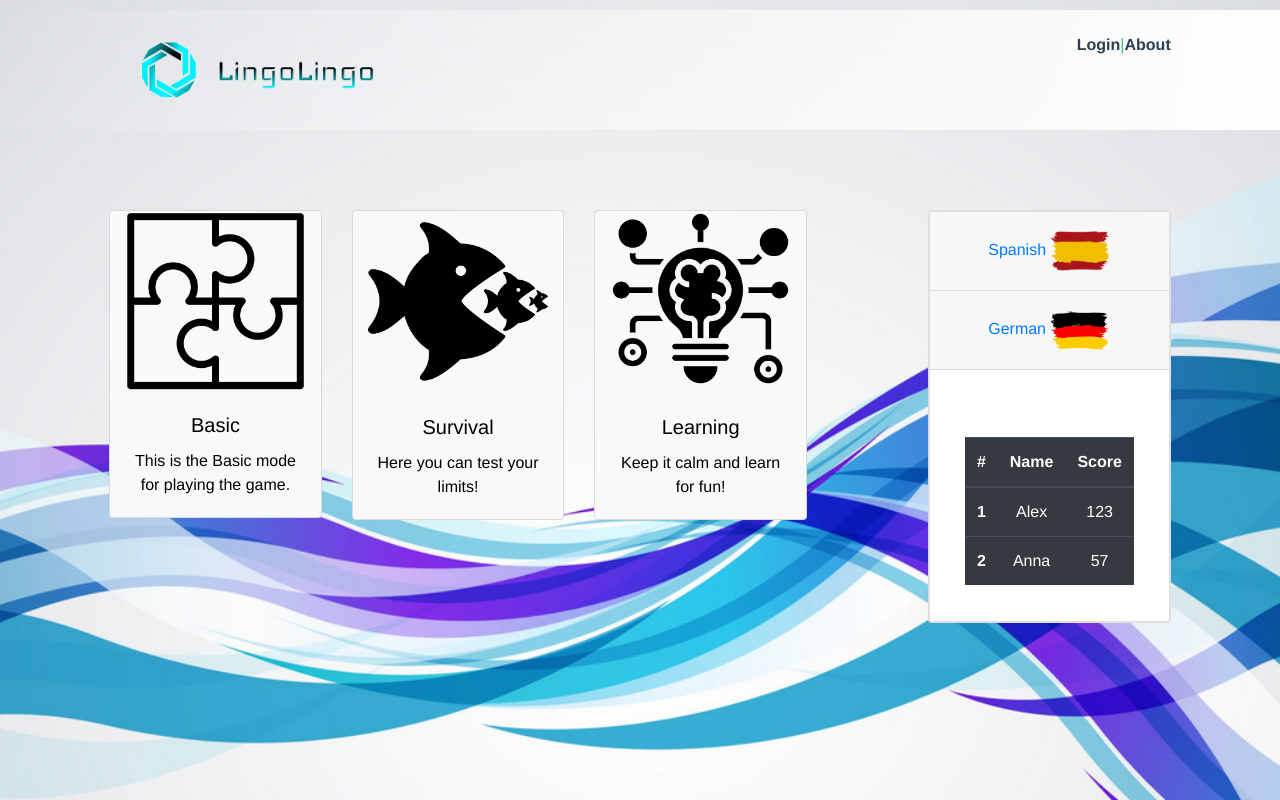
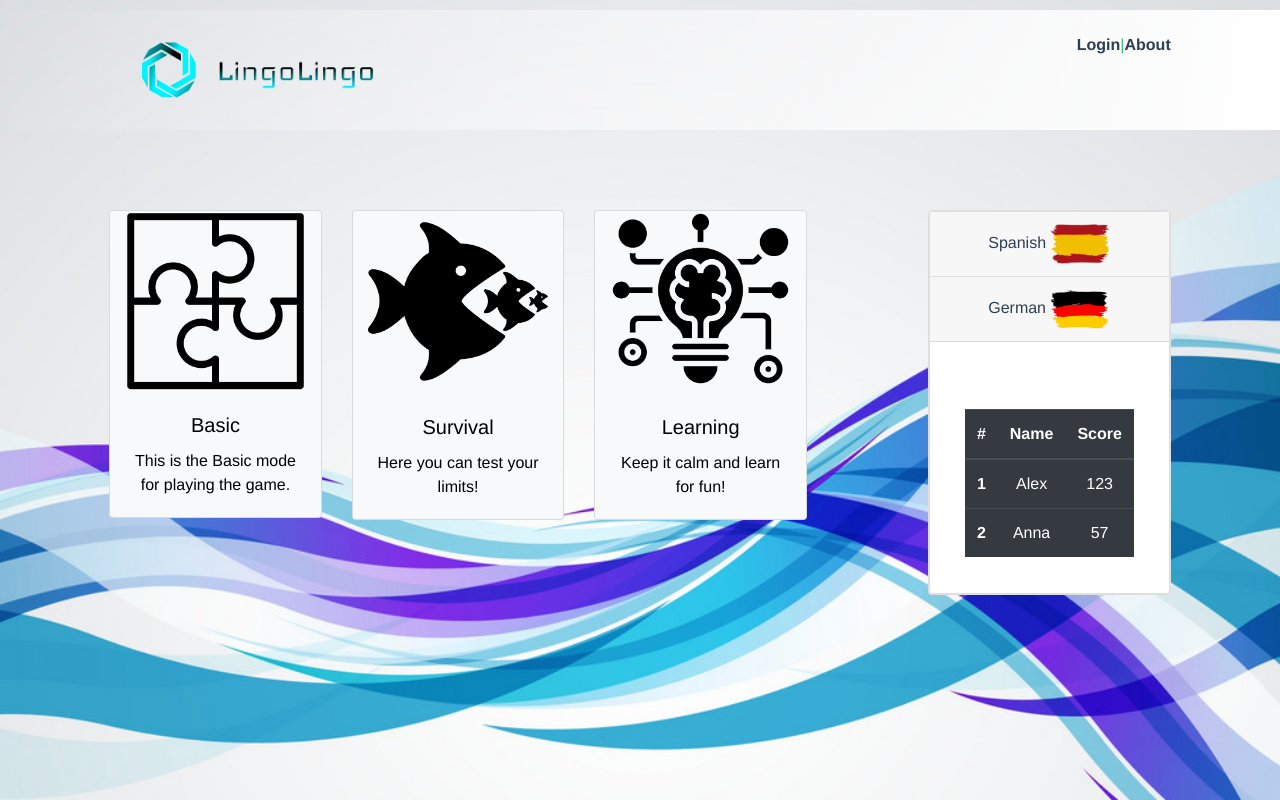
Before and after one commit to ksendzo/LingoLingo, a Vue app in the folder implementation/: page /player in a window 1280 px wide. Built offline with nearby package versions, Linux system fonts and the light colour scheme.

Commit message:
role button

```diff
--- a/implementation/src/components/player/GameModeCard.vue
+++ b/implementation/src/components/player/GameModeCard.vue
@@ -1,6 +1,6 @@
 <template>
 
-<div class = "card text-center bg-light" id="fade" v-on:click="click">
+<div class = "card text-center bg-light " id="fade" v-on:click="click">
   <img class="card-img-top" :src="'/img/'+mode.picture"/>
   <div class="card-body">
     <h5 class="card-title">{{mode.name}}</h5>
--- a/implementation/src/components/player/GameModeList.vue
+++ b/implementation/src/components/player/GameModeList.vue
@@ -1,6 +1,6 @@
 <template>
     <div>
-        <div class = 'row'>
+        <div class = 'row' >
             <div v-for='mode in modes' :key="mode.name" class = "col-4" style = "width:100%">
                 <router-link to='/question' class="noHover">
                     <GameModeCard :mode='mode'/>
--- a/implementation/src/components/player/SecondaryPlayerContent.vue
+++ b/implementation/src/components/player/SecondaryPlayerContent.vue
@@ -1,18 +1,13 @@
 <template>
 
     <div class="card" style="padding: 0">
-
         <div class="bs-example">
             <div class="accordion" id="accordionExample">
-        <div class="card">
-            <div class="card-header" id="headingOne">
-                <h2 class="mb-0">
-                    <button type="button" class="btn btn-link noHover" data-toggle="collapse" data-target="#collapseOne">
 
+                <div class="card" role="button">
+                    <div class="card-header" id="headingOne" data-toggle="collapse" data-target="#collapseOne">
                         Spanish
                         <img src="../../../public/img/Spanish.png" width="60px" height="40px">
-                    </button>
-                </h2>
                     </div>
                     <div id="collapseOne" class="collapse" aria-labelledby="headingOne" data-parent="#accordionExample">
                         <div class="card-body">
@@ -21,14 +16,10 @@
                         </div>
                     </div>
                 </div>
-        <div class="card">
-            <div class="card-header" id="headingTwo">
-                <h2 class="mb-0">
-                    <button type="button" class="btn btn-link collapsed noHover" data-toggle="collapse" data-target="#collapseTwo">
+                <div class="card" role="button">
+                    <div class="card-header" id="headingTwo" data-toggle="collapse" data-target="#collapseTwo">
                         German
                         <img src="../../../public/img/German.png" width="60px" height="40px">
-                        </button>
-                </h2>
                     </div>
                 <div id="collapseTwo" class="collapse show" aria-labelledby="headingTwo" data-parent="#accordionExample">
                     <div class="card-body">
@@ -57,14 +48,9 @@
         -->
         </div>
     </div>
-
 </div>
 
 </template>
-
-
-
-
 
 
 <script>
```
Lines whose indentation alone changed are shown as unchanged.
